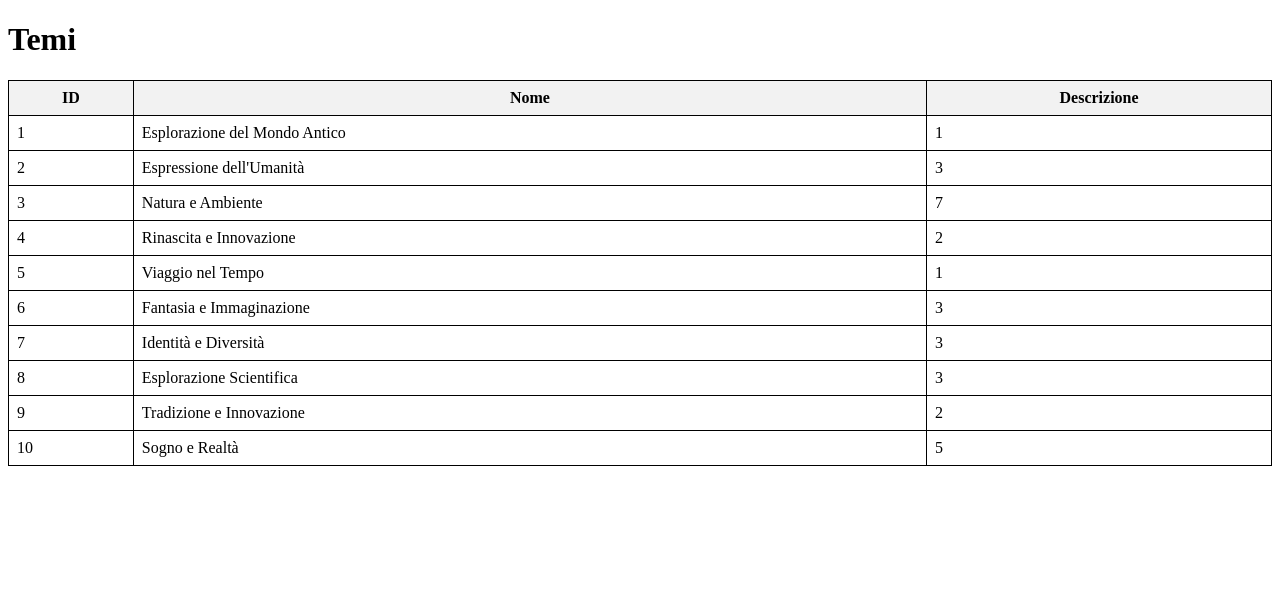
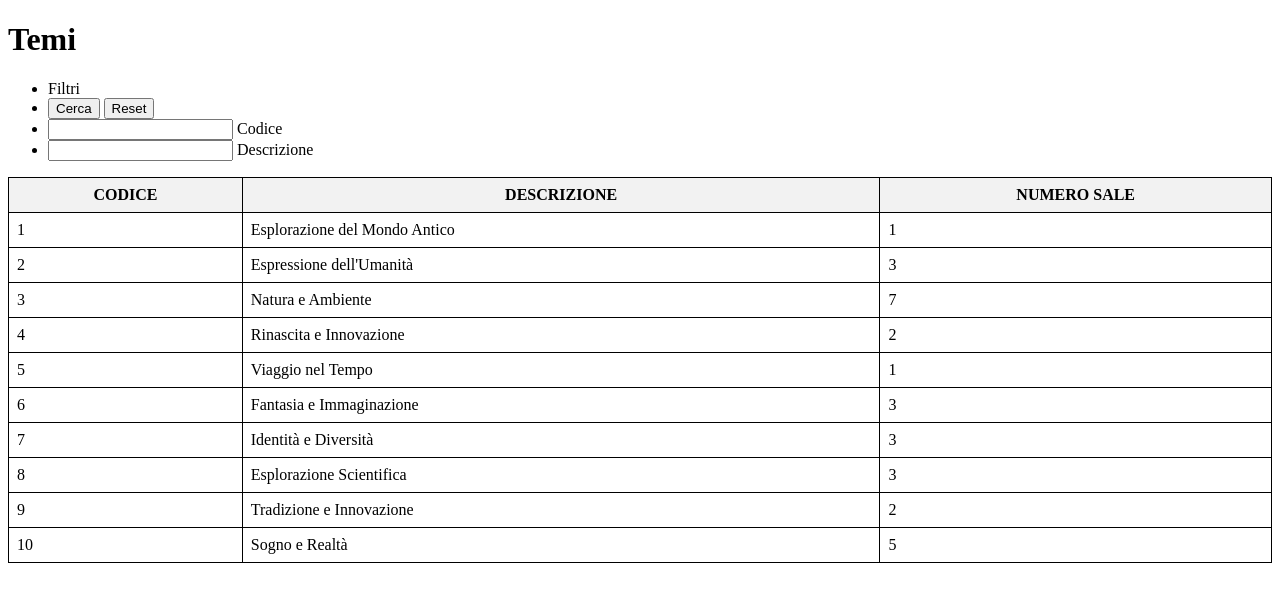
Before and after one commit to DanieleGotti/MUSEO_Digital_Art_2.0, a Django app: page / in a window 1280 px wide. Shown: the top 602 px of the page. Run offline with Django 5.2, Linux system fonts and the light colour scheme; data comes from the database, SQL or seed files in the repository.

Commit message:
tabella tema

```diff
--- a/museodigitalart/apps/main/templates/main/home.html
+++ b/museodigitalart/apps/main/templates/main/home.html
@@ -19,25 +19,70 @@
 </head>
 <body>
     <h1>Temi</h1>
+
+
+
+    <div id="filtri" class="filters">
+        <form method="GET" action=".">
+            <ul class="filterContainer">
+                <li class="filterHeader">
+                    <span class="filterTitle">Filtri</span>
+                </li>
+                <li class="filterItem">
+                    <button type="submit" class="button">
+                        <span class="buttonText">Cerca</span>
+                        <span class="buttonIcon">
+                            <!-- Aggiungi l'immagine della ricerca -->
+                        </span>
+                    </button>
+                    <button type="reset" class="button" onclick="window.location.href='.'">
+                        <span class="buttonText">Reset</span>
+                        <span class="buttonIcon">
+                            <!-- Aggiungi l'immagine del reset -->
+                        </span>
+                    </button>
+                </li>
+                <div class="filterScroll">
+                    <li class="filterItem">
+                        <input id="codice" class="input" name="codice" type="text" value="{{ codice }}"/>
+                        <label class="placeHolder">Codice</label>
+                    </li>
+                    <li class="filterItem">
+                        <input id="descrizione" class="input" name="descrizione" type="text" value="{{ descrizione }}"/>
+                        <label class="placeHolder">Descrizione</label>
+                    </li>
+                </div>
+            </ul>
+        </form>
+    </div>
+
+    <div id="result" class="tableBody">
         <table>
             <thead>
                 <tr>
-                <th>ID</th>
-                <th>Nome</th>
-                <th>Descrizione</th>
-                <!-- Aggiungi altri campi se presenti nella tabella TEMA -->
+                    <th>CODICE
+
+                    </th>
+                    <th>DESCRIZIONE
+
+                    </th>
+                    <th>NUMERO SALE
+
+                    </th>
                 </tr>
             </thead>
             <tbody>
                 {% for tema in temi %}
                     <tr>
-                    <td>{{ tema.0 }}</td>  {# tema.0 corrisponde al primo campo nella riga, ad esempio l'ID #}
-                    <td>{{ tema.1 }}</td>  {# tema.1 corrisponde al secondo campo nella riga, ad esempio il Nome #}
-                    <td>{{ tema.2 }}</td>  {# tema.2 corrisponde al terzo campo nella riga, ad esempio la Descrizione #}
-                    <!-- Aggiungi altri campi se presenti nella tabella TEMA -->
+                        <td>{{ tema.0 }}</td>
+                        <td>{{ tema.1 }}</td>
+                        <td>
+                            {{ tema.2 }}
+                        </td>
                     </tr>
                 {% endfor %}
             </tbody>
         </table>
+    </div>
 </body>
 </html>
--- a/museodigitalart/apps/main/views.py
+++ b/museodigitalart/apps/main/views.py
@@ -1,34 +1,47 @@
 from django.shortcuts import render
 import sqlite3
-
-# Create your views here.
-
-from .models import Tema
 
 def home(request):
     # Connessione al database SQLite
     conn = sqlite3.connect('db.sqlite3')  # Assicurati di specificare il percorso corretto al tuo database SQLite
-
-    # Creazione di un cursore per eseguire query SQL
     cursor = conn.cursor()
 
-    # Query per selezionare tutti gli elementi dalla tabella TEMA
-    query = "SELECT * FROM TEMA"
+    # Recupero dei parametri di filtro
+    codice = request.GET.get('codice', '')
+    descrizione = request.GET.get('descrizione', '')
+    numeroSale = request.GET.get('numeroSale', '')
+    sort_by = request.GET.get('sort_by', 'codice')
+    sort_order = request.GET.get('sort_order', 'asc')
 
-    # Esecuzione della query
+    # Costruzione della query SQL con i filtri
+    query = """
+    SELECT codice, descrizione, numeroSale
+    FROM TEMA
+    WHERE 1=1
+    """
+
+    if codice:
+        query += f" AND codice = '{codice}'"
+    if descrizione:
+        query += f" AND descrizione LIKE '%{descrizione}%'"
+
+    # Ordinamento
+    if sort_by and sort_order:
+        query += f" ORDER BY {sort_by} {sort_order}"
+
     cursor.execute(query)
-
-    # Recupero di tutti i risultati
     rows = cursor.fetchall()
 
-    # Chiusura del cursore e della connessione al database
     cursor.close()
     conn.close()
 
-    # Preparazione dei dati da passare al template HTML
     context = {
-        'temi': rows  # Passiamo i risultati della query come contesto al template
+        'temi': rows,
+        'sort_by': sort_by,
+        'sort_order': sort_order,
+        'codice': codice,
+        'descrizione': descrizione,
+        'numeroSale': numeroSale
     }
 
-    # Renderizza il template HTML e passa il contesto
     return render(request, 'main/home.html', context)
```
Lines whose indentation alone changed are shown as unchanged.
